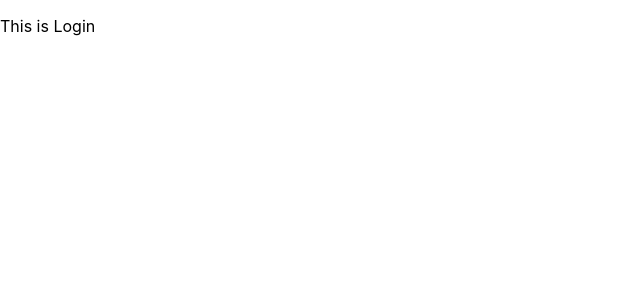
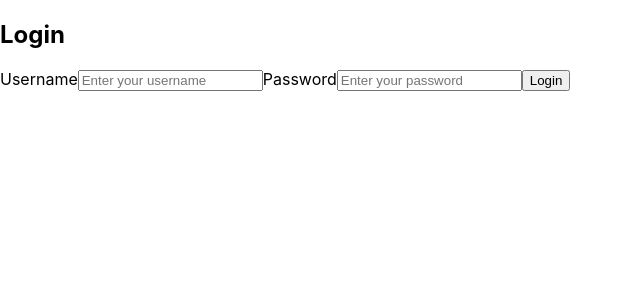
Before and after one commit to Resource-Allignment-Group/Resource-Allignment-Group, a React (Create React App) app in the folder frontend/: page /login in a window 1280 px wide. Shown: the top 300 px of the page, without its empty margins (0-640 px from the left). Built offline with nearby package versions, Linux system fonts and the light colour scheme; no server answers.

Commit message:
base log in workibng, not connected to databse yet, buut not hard to add

```diff
--- a/frontend/src/App.js
+++ b/frontend/src/App.js
@@ -3,9 +3,11 @@ import './App.css';
 import { BrowserRouter as Router, Routes, Route, Navigate } from "react-router-dom";
 import Login from "./pages/login";
 import Home from "./pages/home";
-
+import { AuthProvider } from './Authentication';
 function App() {
-  return (<Router>
+  return (
+  <Router>
+    <AuthProvider>
     <Routes>
       <Route path='/' element={<Navigate to='/login'/>} />
 
@@ -14,7 +16,9 @@ function App() {
     {/*Will make the home route protected in a later commit*/}
 
     </Routes>
+      </AuthProvider>
   </Router>
+
   );
 }
 
--- /dev/null
+++ b/frontend/src/Authentication.js
@@ -0,0 +1,62 @@
+import { useEffect, createContext, useContext, useState } from "react";
+import { useNavigate } from 'react-router-dom';
+
+const AuthContext = createContext(null);
+
+export const AuthProvider = ({ children }) => {
+    const [user, setUser] = useState(null);
+    const [isLoading, setIsLoading] = useState(true);
+    const navigate = useNavigate()
+
+    useEffect(() => {
+        const checkSession = async () => {
+        const res = await fetch("http://localhost:5000/check-session", {
+            method: "GET",
+            credentials: "include",
+        });
+
+        const data = await res.json();
+
+        if (data.user) {
+            setUser({ username: data.user });
+        }
+
+        setIsLoading(false);
+        };
+
+        checkSession();
+    }, []);
+
+    const login = async (username, password) => {
+        const res = await fetch("http://localhost:5000/authenticate", {
+            method: "POST",
+            headers: { "Content-Type": "application/json" },
+            body: JSON.stringify({ username, password }),
+            credentials: "include",
+        });
+        if (res.ok) {
+            const data = await res.json();
+            setUser({ username });
+            navigate('/home')
+            return true;
+        }
+
+        else{return false}
+    };
+
+    const logout = async () => {
+        await fetch("http://localhost:5000/logout", {
+            method: "POST",
+            credentials: "include",
+        });
+        setUser(null);
+    };
+
+  return (
+    <AuthContext.Provider value={{ user, login, logout, isLoading }}>
+      {children}
+    </AuthContext.Provider>
+  );
+};
+
+export const useAuth = () => useContext(AuthContext);
--- a/frontend/src/pages/login.js
+++ b/frontend/src/pages/login.js
@@ -1,7 +1,66 @@
-
+import React, {useState} from 'react';
+import { useNavigate } from 'react-router-dom';
+import { useAuth } from "../Authentication"
 
 function Login() {
-    return(<p>This is Login</p>)
+    const [username, setUsername] = useState('')
+    const [password, setPassword] = useState('')
+    const { login } = useAuth()
+    const navigate = useNavigate()
+
+    const handleLogin = async (e) => {
+        if (e) e.preventDefault(); //
+            try {
+                const response = await fetch('http://127.0.0.1:5000/authenticate', {
+                    method: 'POST',
+                    headers: { 'Content-Type': 'application/json' },
+                    body: JSON.stringify({ username, password }),
+                    credentials: "include"
+            });
+
+            const data = await response.json();
+
+            if (data.message) {
+                const user = { user: username };
+                login(user); // Update auth state
+                console.log(user);
+
+                navigate('/home');
+            } else {
+                alert(data.message || 'Login failed');
+            }
+            } catch (error) {
+            console.error('Login error:', error);
+            alert('Something went wrong');
+            }
+    };
+
+    return(
+    <div className="login-container">
+        <h2>Login</h2>
+        <form onSubmit={handleLogin}>
+            <label htmlFor="username">Username</label>
+            <input
+              type="text"
+              id="username"
+              placeholder="Enter your username"
+              value={username}
+              onChange={(e) => setUsername(e.target.value)}
+            />
+
+            <label htmlFor="password">Password</label>
+            <input
+              type="password"
+              id="password"
+              placeholder="Enter your password"
+              value={password}
+              onChange={(e) => setPassword(e.target.value)}
+            />
+
+            <button type="submit">Login</button>
+          </form>
+        </div>
+          )
 }
 
 export default Login
```
Also changed, not shown: 1 other file (tests, documents, lock files or other folders).
